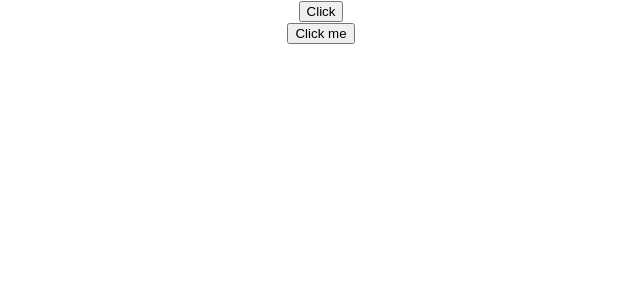
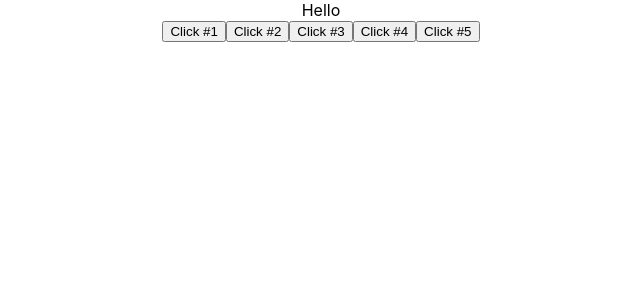
Before and after one commit to for-put-to-use/learning-reactjs, a React (Create React App) app in the folder project-1/: page / in a window 1280 px wide. Shown: the top 300 px of the page, without its empty margins (319-959 px from the left). Built offline with nearby package versions, Linux system fonts and the light colour scheme.

Commit message:
Event Binding in React

```diff
--- a/project-1/src/App.js
+++ b/project-1/src/App.js
@@ -1,13 +1,15 @@
 import './App.css';
 import ClassClick from './components/events-demo/ClassClick';
+import EventBind from './components/events-demo/EventBind';
 import FunctionClick from './components/events-demo/FunctionClick';
 
 //a functional component
 function App() {
   return (
     <div className="App">
-      <FunctionClick />
-      <ClassClick />
+      {/* <FunctionClick /> */}
+      {/* <ClassClick /> */}
+      <EventBind />
     </div>
   );
 }
--- /dev/null
+++ b/project-1/src/components/events-demo/EventBind.js
@@ -0,0 +1,63 @@
+import React, { Component } from 'react'
+
+class EventBind extends Component {
+
+    constructor(props) {
+      super(props)
+
+      this.state = {
+        message: "Hello"
+      }
+
+    // Approach #4
+    //  {/* Above one is Best Approach as per React Docs - Click #4 */}
+    //   this.handler = this.handler.bind(this);
+    }
+
+    // Approach #1, #2, #3, #4
+    // handler() {
+    //     this.setState((prevState, props) => ({
+    //         message: "Hi"
+    //     }));
+    //     // this inside event handler shares this keyword to window object
+    //     // https://itnext.io/the-this-keyword-in-javascript-demystified-c389c92de26d
+    // }
+
+    // Approach #5
+    handler = () => {
+        this.setState((prevState, props) => ({
+            message: "Hi"
+        }));
+    }
+
+    render() {
+        return (
+        <div>
+            <div>{this.state.message}</div>
+
+            {/* Approach #1 - Won't work unless some binding is done or 'handler' itself is an arrow fn */}
+            <button onClick={this.handler}>Click #1</button>
+            {/* // this inside event handler shares this keyword to window object */}
+            {/* // https://itnext.io/the-this-keyword-in-javascript-demystified-c389c92de26d */}
+
+            {/* Approach #2 - binding at the time of calling */}
+            <button onClick={this.handler.bind(this)}>Click #2</button>
+            {/* The above binding is costly as it will render binding for each render */}
+
+            {/* Approach #3 - handler called using arrow function */}
+            <button onClick={() => this.handler()}>Click #3</button>
+            {/* Above one is less costly but still has some performance issues */}
+
+            {/* Approach #4 - Here handler is binded to this keyword inside constructor so binding happens only once */}
+            <button onClick={this.handler}>Click #4</button>
+            {/* Above one is Best Approach as per React Docs, here binding is done inside Constructor */}
+
+            {/* Approach #5 - similar to Approach #3 */}
+            <button onClick={this.handler}>Click #5</button>
+            {/* handler method will be a variable holding an arrow function */}
+        </div>
+        )
+    }
+}
+
+export default EventBind
```
